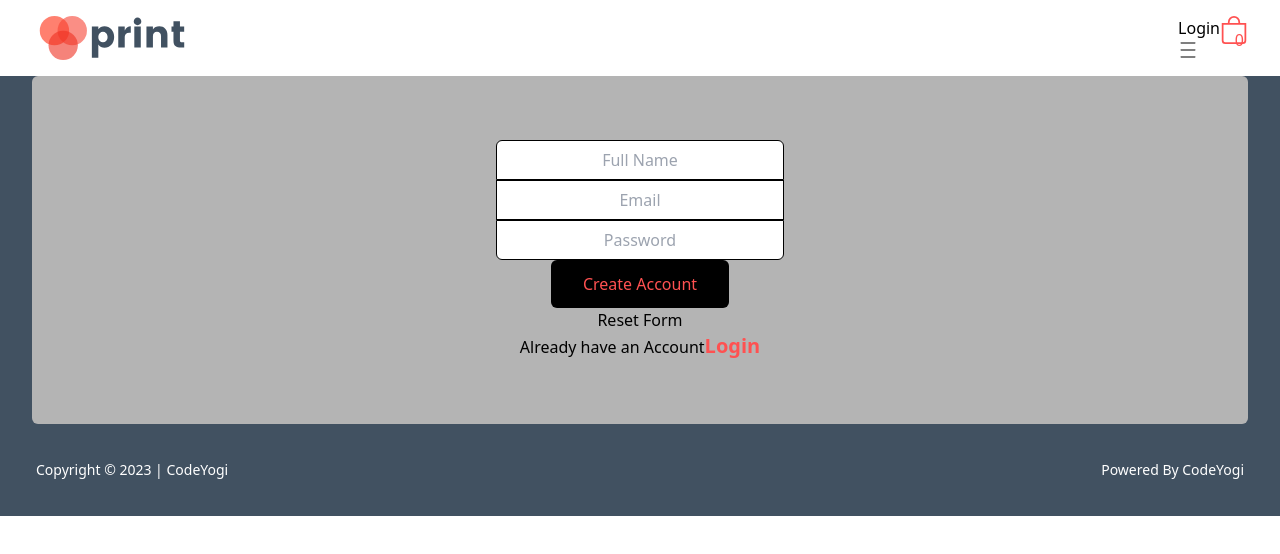
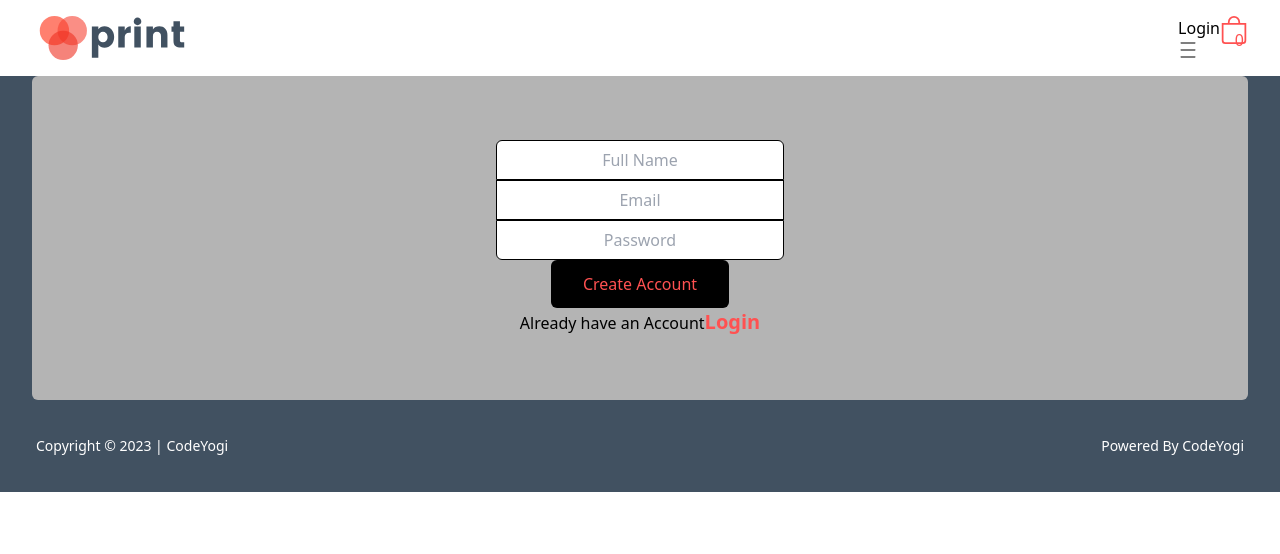
Before and after one commit to vivekshaha/easycart, a React (Vite) app: page /signup in a window 1280 px wide. Shown: the top 554 px of the page. Built offline with nearby package versions, Linux system fonts and the light colour scheme.

Commit message:
Added the Formick component with useFiled

```diff
--- /dev/null
+++ b/src/Input.jsx
@@ -0,0 +1,25 @@
+import { useField } from "formik";
+import React from "react";
+
+const Input = ({ name, label, ...rest }) => {
+  const [data, meta] = useField(name);
+  const { value, onBlur, onChange } = data;
+  const { error, touched } = meta;
+  return (
+    <div>
+      <label htmlFor={label} className="sr-only">
+        {label}{" "}
+      </label>
+      <input
+        {...rest}
+        name={name}
+        onBlur={onBlur}
+        onChange={onChange}
+        value={value}
+      />
+      {touched && error ? <div>{error}</div> : null}
+    </div>
+  );
+};
+
+export default Input;
--- a/src/Login.jsx
+++ b/src/Login.jsx
@@ -1,7 +1,8 @@
-import { useFormik } from "formik";
+import { Form, Formik, useFormik } from "formik";
 import React from "react";
 import { Link } from "react-router-dom";
 import * as Yup from "yup";
+import Input from "./Input";
 
 const Login = () => {
   const schema = Yup.object({
@@ -11,52 +12,39 @@ const Login = () => {
   function sendingData(values) {
     console.log("hello formik forms", values.email, values.mpassword);
   }
-  const { handleSubmit, handleChange, values, touched, errors, handleBlur } =
-    useFormik({
-      initialValues: {
+
+  const initialValues = {
     email: "",
     mpassword: "",
-      },
-      validationSchema: schema,
-      onSubmit: sendingData,
-    });
+  };
 
   return (
     <>
       <div className="flex flex-col items-center justify-center h-screen bg-gray-dark ">
-        <form
-          onSubmit={handleSubmit}
-          className="flex flex-col p-16 rounded-md bg-gray-light"
+        <Formik
+          initialValues={initialValues}
+          validationSchema={schema}
+          onSubmit={sendingData}
+          validateOnMount
         >
+          <Form className="flex flex-col p-16 rounded-md bg-gray-light">
             <h1 className="p-5 text-3xl text-center">Login EasyCart</h1>
-          <label htmlFor="email " className="sr-only">
-            Email
-          </label>
-          <input
-            value={values.email}
-            onChange={handleChange}
+            <Input
+              label="Enter You Email"
               type="text"
               name="email"
               className="h-10 text-center border border-black w-72 rounded-t-md focus:outline-none"
               placeholder="enter you email"
-            onBlur={handleBlur}
             />
-          {touched.email && errors.email ? <div>{errors.email}</div> : null}
-          <label htmlFor="mpassword " className="sr-only">
-            Password
-          </label>
-          <input
-            value={values.mpassword}
-            onChange={handleChange}
+
+            <Input
+              label="My password"
               type="password"
               name="mpassword"
-            onBlur={handleBlur}
               className="h-10 text-center border border-black w-72 rounded-b-md focus:outline-none"
               placeholder="Enter you passwords"
             />
-          {touched.mpassword && errors.mpassword ? (
-            <div>{errors.mpassword}</div>
-          ) : null}
+
             <button type="submit"> Log In</button>
             <h1>
               Don't have an Account{" "}
@@ -70,7 +58,8 @@ const Login = () => {
                 click here{" "}
               </Link>
             </h1>
-        </form>
+          </Form>
+        </Formik>
       </div>
       ;
     </>
--- a/src/SignUp.jsx
+++ b/src/SignUp.jsx
@@ -1,7 +1,8 @@
 import React from "react";
-import { useFormik } from "formik";
+import { Form, Formik, useFormik } from "formik";
 import { Link } from "react-router-dom";
 import * as Yup from "yup";
+import Input from "./Input";
 
 const SignUp = () => {
   const schema = Yup.object({
@@ -21,88 +22,54 @@ const SignUp = () => {
       values.fullname
     );
   }
-  const {
-    values,
-    handleChange,
-    handleSubmit,
-    handleReset,
-    errors,
-    touched,
-    handleBlur,
-  } = useFormik({
-    initialValues: {
+
+  const initialValues = {
     fullname: "",
     email: "",
     password: "",
-    },
-    validationSchema: schema,
-    onSubmit: sign,
-  });
-
+  };
   return (
     <>
       <div>
-        <form
-          onSubmit={handleSubmit}
-          className="flex flex-col items-center justify-center p-16 rounded-md bg-gray-light"
+        <Formik
+          validationSchema={schema}
+          initialValues={initialValues}
+          onSubmit={sign}
         >
-          <label htmlFor="fullname" className="sr-only">
-            Full Name
-          </label>
-          <input
+          <Form className="flex flex-col items-center justify-center p-16 rounded-md bg-gray-light">
+            <Input
               type="text"
               className="h-10 text-center border border-black w-72 rounded-t-md focus:outline-none"
               name="fullname"
-            value={values.fullname}
               placeholder="Full Name"
-            onBlur={handleBlur}
-            onChange={handleChange}
             />
-          {touched.fullname && errors.fullname ? (
-            <div>{errors.fullname}</div>
-          ) : null}{" "}
-          <label htmlFor="email" className="sr-only">
-            Email
-          </label>
-          <input
+            <Input
               type="email"
-            onBlur={handleBlur}
               name="email"
               className="h-10 text-center border border-black w-72 focus:outline-none"
-            value={values.email}
               placeholder="Email"
-            onChange={handleChange}
             />
-          {touched.email && errors.email ? <div>{errors.email}</div> : null}{" "}
-          <label htmlFor="password" className="sr-only">
-            Password
-          </label>
-          <input
-            onBlur={handleBlur}
+            <Input
               type="password"
               name="password"
               className="h-10 text-center border border-black w-72 rounded-b-md focus:outline-none"
-            value={values.password}
-            onChange={handleChange}
               placeholder="Password"
             />
-          {touched.password && errors.password ? (
-            <div>{errors.password}</div>
-          ) : null}{" "}
             <button
               className="px-8 py-3 bg-black rounded-md text-md text-primary"
               type="submit"
             >
               Create Account
             </button>
-          <button onClick={handleReset}>Reset Form</button>
+            {/* <button onClick={et}>Reset Form</button> */}
             <h1>
               Already have an Account
               <Link className="text-xl font-bold text-primary" to="/login">
                 Login{" "}
               </Link>
             </h1>
-        </form>
+          </Form>
+        </Formik>
       </div>
     </>
   );
```
Lines whose indentation alone changed are shown as unchanged.
